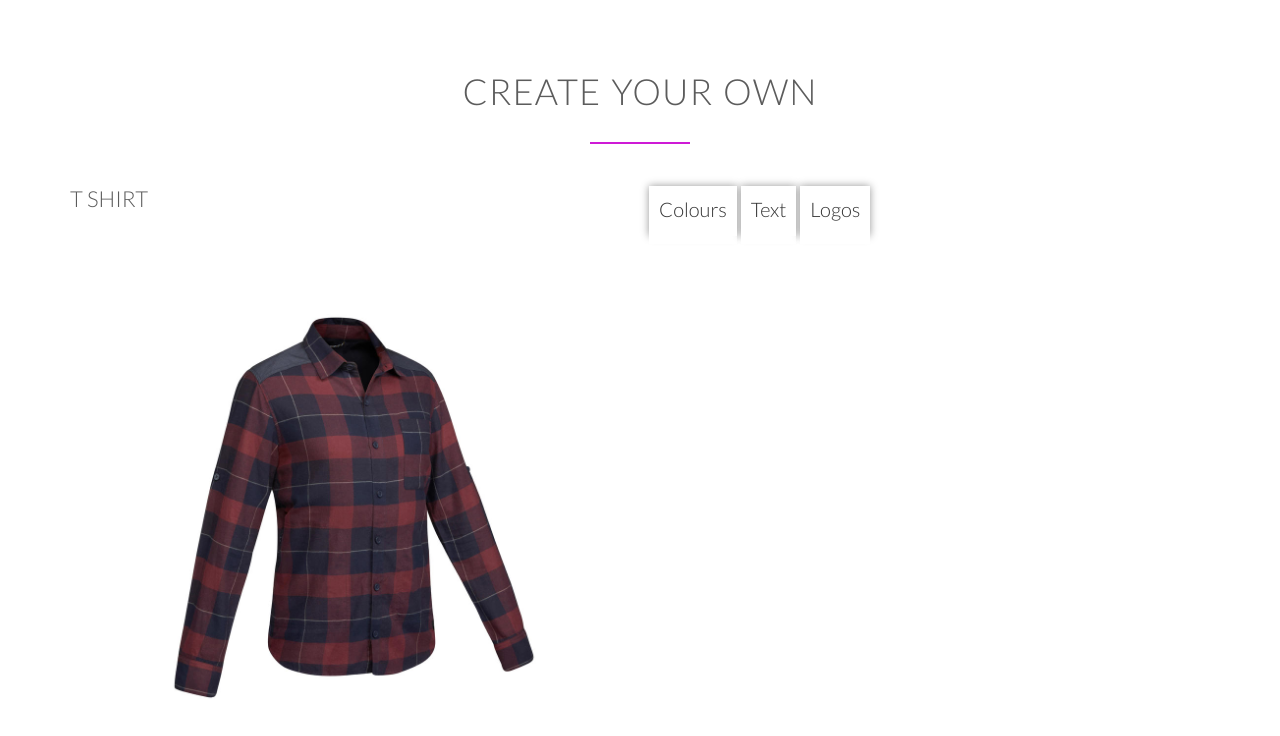
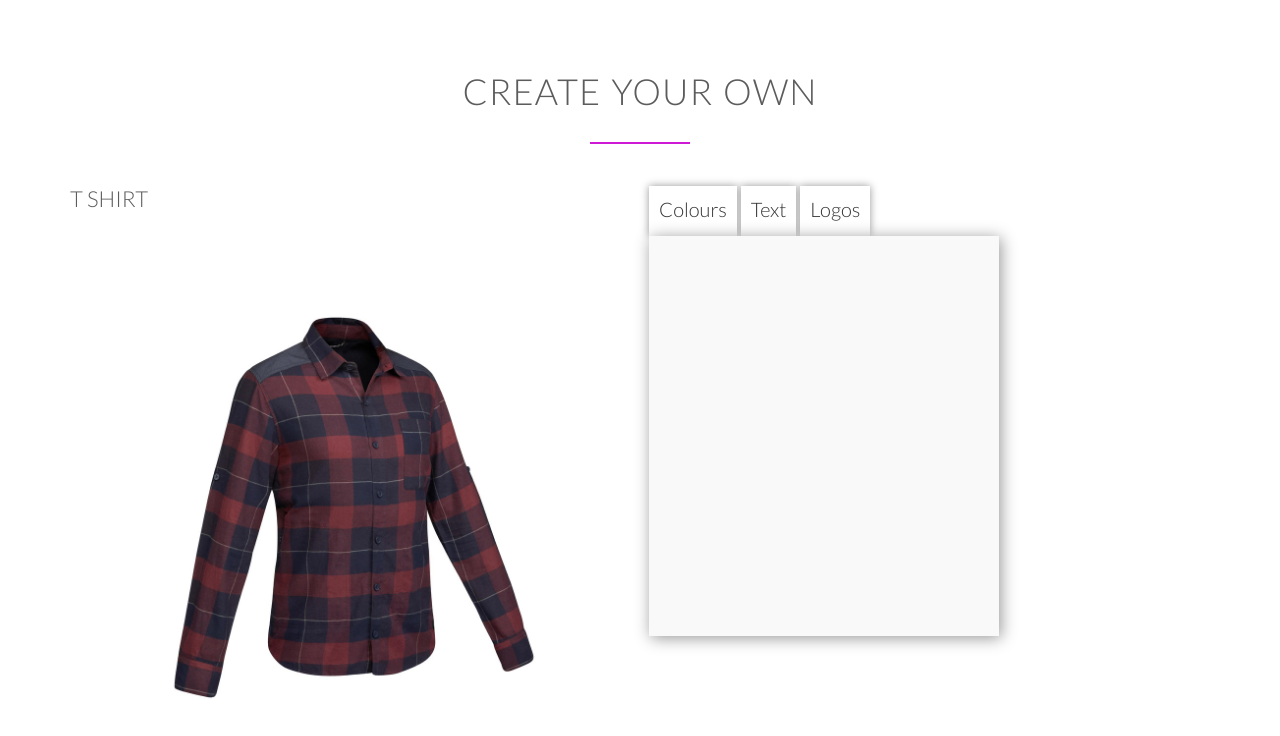
Before and after one commit to YusufTheRHSS/Ortus, a website built with webpack: page Ortus/dist/design_page.html in a window 1280 px wide. Shown: the part 92-828 px from the top of the page. Built offline with nearby package versions, Linux system fonts and the light colour scheme.

Commit message:
the box - roddy rich

```diff
--- a/Ortus/dist/css/style.css
+++ b/Ortus/dist/css/style.css
@@ -480,6 +480,28 @@ label{margin-top: 10px;}
     box-shadow: 0 8px 0 white, 0 0 8px #969696;
 }
 
+/* Box for Text, Color, and Logo */
+.modules-box{
+    height: 100%;
+    width: 350px;
+    height: 400px;
+    position: relative;
+    background: #F9F9F9;
+    box-shadow: 2px 2px 15px #969696;
+    box-sizing: border-box;
+}
+
+.tabs{
+    display: block;
+    visibility: visible;
+    position: relative;
+}
+
+/* text */
+
+
+
+
 /* Main Navigation for Design Page - Slim Black Nav */
 .logo-design {
     height:60px;
--- a/Ortus/dist/design_page.html
+++ b/Ortus/dist/design_page.html
@@ -68,13 +68,34 @@
 
                 <div class = "col span-1-of-2 steps-box right-side">
                     <ul class="tabs notSelectable" id="mainTabs">
-                        <!--3 options-->
+                        <!-- 3 options-->
                         <li id="link-colours" style="display: inline-block;"><a id="href-colours" class="navi-btn" data-tab="#colours" href="#">Colours</a></li>
                         <li id="link-text" style="display: inline-block;"><a id="href-text" class="navi-btn" data-tab="#text" href="#">Text</a></li>
                         <li id="link-logo" style="display: inline-block;"><a id="href-logo" class="navi-btn" data-tab="#logo" href="#">Logos</a></li>
                     </ul>
 
+                    <div class = "modules-box" style="display: block;">
+                        <!-- 3 Options -->
+
+                        <!-- COLORS-->
+                        <div class = "tab active">
+
+                        </div >
+
+                        <!-- TEXT -->
+                        <div class = "tab">
+
+                        </div>
+
+                        <!-- LOGO -->
+                        <div class = "tab">
+
+                        </div>
+                    </div>
+
                 </div>
+
+
 
             </div>
 
```
